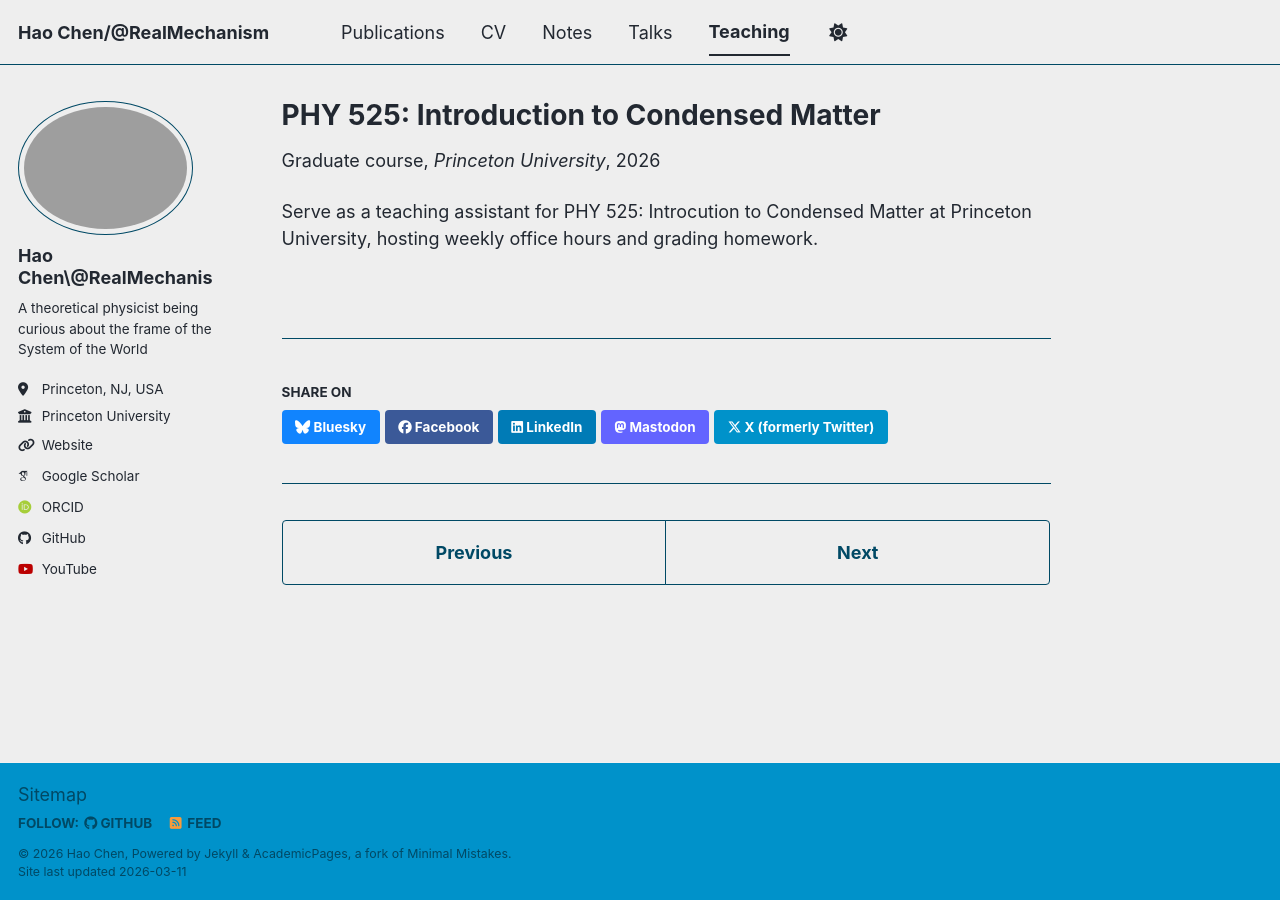
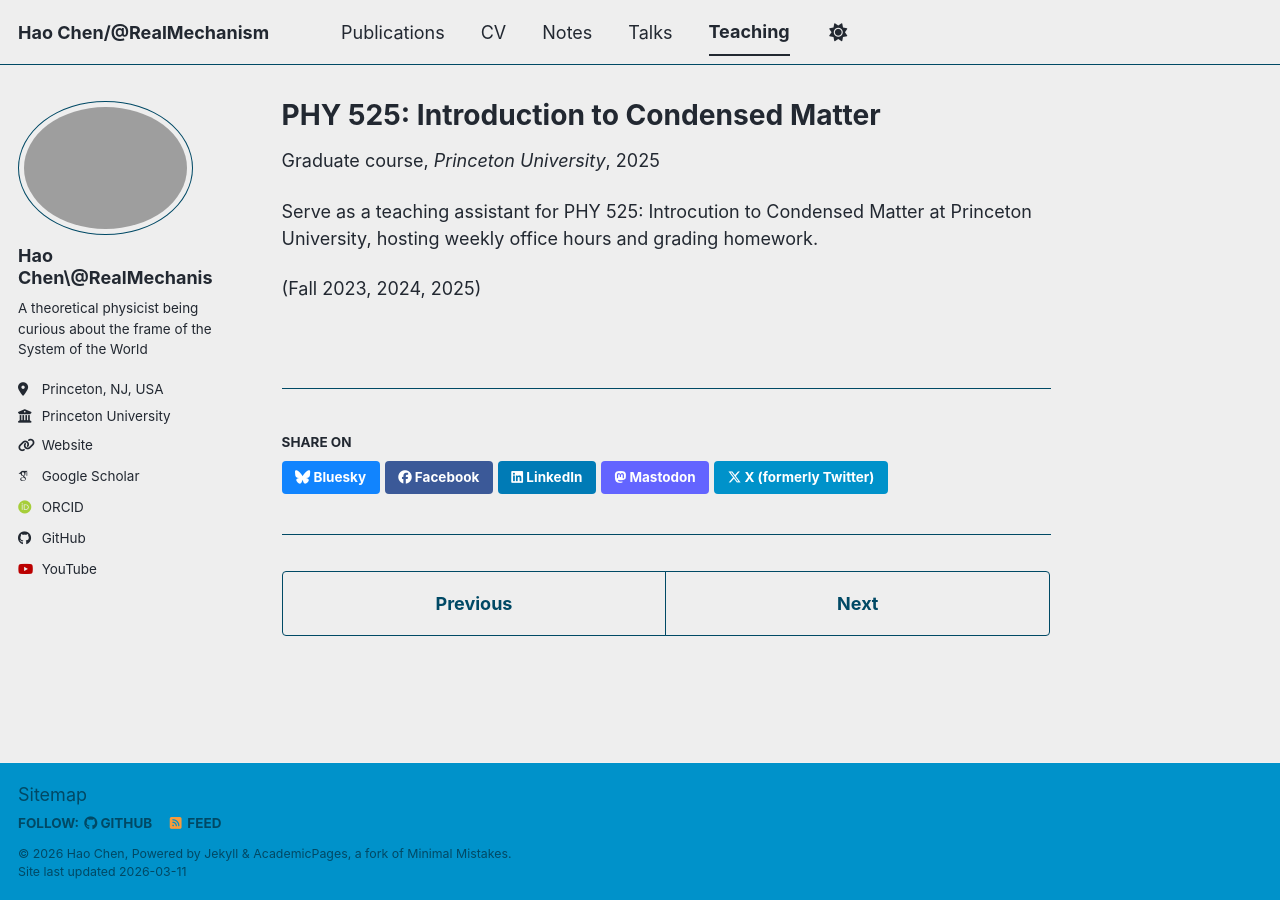
Before and after one commit to HCPrince/HCPrince.github.io, a Jekyll site: the page built from _teaching/teaching-525.md, in a window 1280 px wide. Built offline with Jekyll 4.4.1, drawn with Linux system fonts in a browser that asks for light colours; some web fonts are replaced; a script bundle is joined from its source files by our own code; library files that are not in the unit come from our copies.

Commit message:
Change date format for teaching assistant role
Updated the date for the teaching assistant position to a specific date.

```diff
--- a/_teaching/teaching-525.md
+++ b/_teaching/teaching-525.md
@@ -4,8 +4,10 @@
 type: "Graduate course"
 permalink: /teaching/525
 venue: "Princeton University"
-date: Fall 2023, 2024, 2025
+date: 2025-09-01
 location: "Princeton, NJ"
 ---
 
 Serve as a teaching assistant for PHY 525: Introcution to Condensed Matter at Princeton University, hosting weekly office hours and grading homework.
+
+(Fall 2023, 2024, 2025)
```
